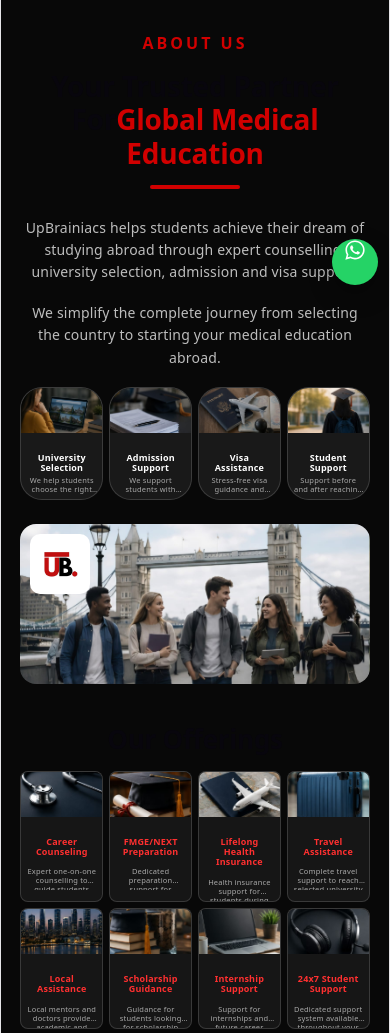
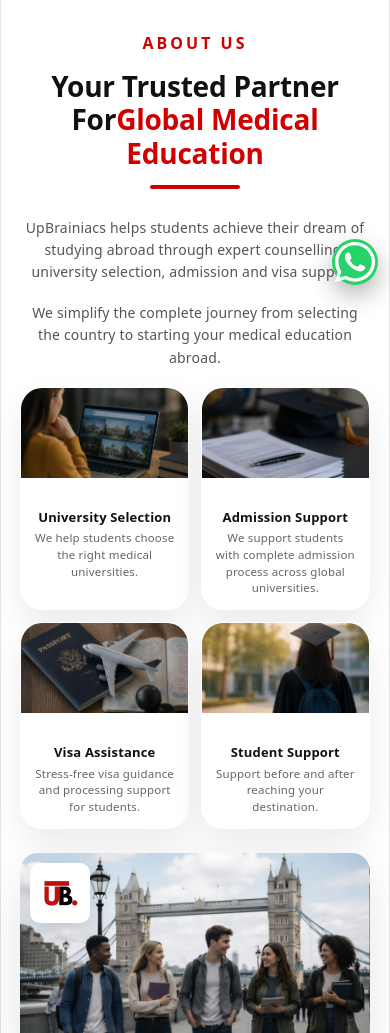
Before and after one commit to Ritesh10506/UpBrainiacs, a React (Vite) app: page / in a window 390 px wide. Shown: the part 535-1568 px from the top of the page. Built offline with nearby package versions, Linux system fonts and the light colour scheme; no server answers.

Commit message:
Updated frontend UI

```diff
--- a/src/components/About.css
+++ b/src/components/About.css
@@ -1,8 +1,8 @@
 .about-section{
 
-background:#080808;
+background:#fff;
 
-color:white;
+color:#111;
 
 padding:120px 8%;
 
@@ -50,6 +50,8 @@
 
 
 margin:15px auto;
+
+color:#111;
 
 
 }
@@ -151,7 +153,7 @@
 line-height:1.8;
 
 
-color:#bdbdbd;
+color:#555;
 
 
 margin-bottom:35px;
@@ -165,7 +167,7 @@
 
 
 /* =========================
-ABOUT BOXES
+ABOUT BOXES — glassmorphism, matches country/university cards
 ========================= */
 
 
@@ -192,18 +194,26 @@
 
 background:
 
-rgba(255,255,255,.07);
+rgba(255,255,255,.75);
+
+
+backdrop-filter:blur(18px);
 
 
 border:
 
-1px solid rgba(255,255,255,.15);
+1px solid rgba(255,255,255,.4);
 
 
 border-radius:22px;
 
 
 overflow:hidden;
+
+
+box-shadow:
+
+0 15px 35px rgba(0,0,0,.08);
 
 
 transition:.35s;
@@ -215,7 +225,8 @@
 
 
 
-.about-card:hover{
+.about-card:hover,
+.about-card:active{
 
 
 transform:translateY(-8px);
@@ -272,6 +283,8 @@
 
 margin-bottom:10px;
 
+color:#111;
+
 
 }
 
@@ -288,7 +301,7 @@
 line-height:1.6;
 
 
-color:#aaa;
+color:#666;
 
 
 }
@@ -324,6 +337,11 @@
 
 
 position:relative;
+
+
+box-shadow:
+
+0 20px 50px rgba(0,0,0,.1);
 
 
 }
@@ -385,6 +403,10 @@
 
 z-index:2;
 
+box-shadow:
+
+0 10px 25px rgba(0,0,0,.12);
+
 
 }
 
@@ -407,7 +429,7 @@
 
 
 /* =========================
-OFFERINGS
+OFFERINGS — glassmorphism, matches country/university cards
 ========================= */
 
 
@@ -436,6 +458,8 @@
 
 
 margin-bottom:60px;
+
+color:#111;
 
 
 }
@@ -467,18 +491,26 @@
 
 background:
 
-rgba(255,255,255,.06);
+rgba(255,255,255,.75);
+
+
+backdrop-filter:blur(18px);
 
 
 border:
 
-1px solid rgba(255,255,255,.15);
+1px solid rgba(255,255,255,.4);
 
 
 border-radius:25px;
 
 
 overflow:hidden;
+
+
+box-shadow:
+
+0 15px 35px rgba(0,0,0,.08);
 
 
 transition:.35s;
@@ -490,13 +522,21 @@
 
 
 
-.offer-card:hover{
+.offer-card:hover,
+.offer-card:active{
 
 
 transform:translateY(-10px);
 
 
 border-color:#d10000;
+
+
+box-shadow:
+
+0 0 25px rgba(209,0,0,.35),
+0 0 50px rgba(209,0,0,.15),
+0 25px 50px rgba(0,0,0,.15);
 
 
 }
@@ -532,7 +572,7 @@
 font-size:22px;
 
 
-color:#ff3030;
+color:#d10000;
 
 
 }
@@ -547,7 +587,7 @@
 padding:0 20px 25px;
 
 
-color:#aaa;
+color:#666;
 
 
 line-height:1.6;
@@ -669,10 +709,10 @@
 .about-grid{
 
 
-grid-template-columns:repeat(4,1fr);
+grid-template-columns:repeat(2,1fr);
 
 
-gap:6px;
+gap:12px;
 
 
 }
@@ -682,7 +722,7 @@
 .about-card img{
 
 
-height:45px;
+height:90px;
 
 
 }
@@ -692,7 +732,7 @@
 .about-card div{
 
 
-padding:5px;
+padding:12px;
 
 
 }
@@ -702,9 +742,9 @@
 .about-card h3{
 
 
-font-size:9px;
-margin-bottom:2px;
-line-height:1.15;
+font-size:13px;
+margin-bottom:5px;
+line-height:1.25;
 
 
 }
@@ -714,13 +754,8 @@
 .about-card p{
 
 
-font-size:7.5px;
-line-height:1.2;
-
-display:-webkit-box;
--webkit-line-clamp:2;
--webkit-box-orient:vertical;
-overflow:hidden;
+font-size:11.5px;
+line-height:1.45;
 
 
 }
@@ -731,10 +766,10 @@
 .main-image-box{
 
 
-height:160px;
+height:200px;
 
 
-border-radius:16px;
+border-radius:18px;
 
 
 }
@@ -767,7 +802,7 @@
 .offer-section{
 
 
-margin-top:40px;
+margin-top:50px;
 
 
 }
@@ -780,7 +815,7 @@
 font-size:26px;
 
 
-margin-bottom:16px;
+margin-bottom:24px;
 
 
 }
@@ -790,10 +825,10 @@
 .offer-grid{
 
 
-grid-template-columns:repeat(4,1fr);
+grid-template-columns:repeat(2,1fr);
 
 
-gap:6px;
+gap:12px;
 
 
 }
@@ -803,7 +838,7 @@
 .offer-card{
 
 
-border-radius:8px;
+border-radius:16px;
 
 
 }
@@ -813,7 +848,7 @@
 .offer-card img{
 
 
-height:45px;
+height:90px;
 
 
 }
@@ -823,11 +858,11 @@
 .offer-card h3{
 
 
-font-size:9px;
+font-size:13px;
 
 
-padding:5px 5px 1px;
-line-height:1.15;
+padding:10px 12px 4px;
+line-height:1.25;
 
 
 }
@@ -837,16 +872,11 @@
 .offer-card p{
 
 
-font-size:7.5px;
+font-size:11.5px;
 
 
-padding:0 5px 5px;
-line-height:1.2;
-
-display:-webkit-box;
--webkit-line-clamp:2;
--webkit-box-orient:vertical;
-overflow:hidden;
+padding:0 12px 12px;
+line-height:1.45;
 
 
 }
@@ -878,7 +908,7 @@
 .main-image-box{
 
 
-height:130px;
+height:160px;
 
 
 }
@@ -888,7 +918,7 @@
 .about-card img{
 
 
-height:65px;
+height:75px;
 
 
 }
@@ -898,7 +928,7 @@
 .about-card h3{
 
 
-font-size:11.5px;
+font-size:12px;
 
 
 }
@@ -908,7 +938,7 @@
 .about-card p{
 
 
-font-size:9.5px;
+font-size:10.5px;
 
 
 }
@@ -918,7 +948,27 @@
 .offer-card img{
 
 
-height:32px;
+height:75px;
+
+
+}
+
+
+
+.offer-card h3{
+
+
+font-size:12px;
+
+
+}
+
+
+
+.offer-card p{
+
+
+font-size:10.5px;
 
 
 }
--- a/src/components/Footer.css
+++ b/src/components/Footer.css
@@ -138,7 +138,7 @@
 
 
 /* =========================
-   SOCIAL ICONS — horizontal row
+   SOCIAL ICONS — horizontal row (wraps on small screens)
 ========================= */
 
 .social-icons{
@@ -169,16 +169,16 @@
 align-items:center;
 justify-content:center;
 
-flex:0 0 auto;
+flex:0 1 auto;
 
 border:
 1px solid #555;
 
-padding:8px 16px;
+padding:8px 12px;
 
 border-radius:10px;
 
-font-size:13px;
+font-size:12.5px;
 font-weight:600;
 white-space:nowrap;
 
@@ -221,13 +221,14 @@
 width:62px;
 height:62px;
 
-display:inline-flex;
+display:flex;
 align-items:center;
 justify-content:center;
 
 background:#25D366;
 
 color:white !important;
+line-height:0;
 
 padding:0;
 
@@ -244,8 +245,25 @@
 
 .whatsapp-icon{
 
-font-size:28px;
+font-size:30px;
 flex-shrink:0;
+
+display:flex;
+align-items:center;
+justify-content:center;
+
+width:100%;
+height:100%;
+
+}
+
+/* covers cases where the icon is an SVG or <img> instead of a font icon */
+.whatsapp-icon svg,
+.whatsapp-icon img{
+
+width:60%;
+height:60%;
+display:block;
 
 }
 
@@ -398,7 +416,7 @@
 
 justify-content:center;
 
-flex-wrap:nowrap;
+flex-wrap:wrap;
 
 margin-top:12px;
 
@@ -411,6 +429,7 @@
 padding:6px 9px;
 font-size:10.5px;
 border-radius:7px;
+flex:0 1 auto;
 
 }
 
@@ -469,7 +488,7 @@
 
 .whatsapp-icon{
 
-font-size:26px;
+font-size:24px;
 
 }
 
--- a/src/components/UniversityCard.css
+++ b/src/components/UniversityCard.css
@@ -167,47 +167,76 @@
 
 }
 
-/* MOBILE */
+/* MOBILE — tightened spacing to reduce scroll length */
 
 @media(max-width:768px){
 
 .university-card{
-padding:20px;
-gap:20px;
+padding:12px;
+gap:10px;
+margin-bottom:16px;
+border-radius:16px;
 }
 
 .university-image{
-height:200px;
+height:130px;
+border-radius:12px;
 }
 
 .university-content h2{
-font-size:24px;
+font-size:17px;
+margin-bottom:6px;
 text-align:center;
 
-line-height:1.3;
+line-height:1.25;
 word-break:break-word;
 }
 
 .university-content p{
-font-size:15px;
-line-height:1.7;
+font-size:12px;
+line-height:1.45;
+margin-bottom:10px;
 text-align:center;
 }
 
 .university-details{
-grid-template-columns:1fr;
+grid-template-columns:repeat(2,1fr);
+gap:6px;
+}
+
+.detail-item{
+padding:7px;
+border-radius:10px;
+}
+
+.detail-item strong{
+font-size:10.5px;
+margin-bottom:2px;
+}
+
+.detail-item span{
+font-size:11.5px;
 }
 
 .university-sidebar{
-flex-direction:column;
+flex-direction:row;
+gap:8px;
+margin-top:8px;
 }
 
 .info-box{
-padding:15px;
+padding:8px;
+flex:1;
+border-radius:12px;
+}
+
+.info-box span{
+font-size:10px;
+margin-bottom:3px;
 }
 
 .info-box h3{
-font-size:20px;
+font-size:14px;
 }
 
 }
@@ -217,26 +246,59 @@
 @media(max-width:480px){
 
 .university-card{
-padding:15px;
+padding:10px;
+margin-bottom:12px;
+border-radius:14px;
 }
 
 .university-image{
-height:170px;
+height:115px;
+border-radius:10px;
 }
 
 .university-content h2{
-font-size:21px;
+font-size:16px;
 
-line-height:1.3;
+line-height:1.25;
 word-break:break-word;
 }
 
 .university-content p{
-font-size:14px;
+font-size:11.5px;
+margin-bottom:8px;
+}
+
+.university-details{
+gap:5px;
+}
+
+.detail-item{
+padding:6px;
+}
+
+.detail-item strong{
+font-size:10px;
+}
+
+.detail-item span{
+font-size:11px;
+}
+
+.university-sidebar{
+flex-direction:row;
+gap:6px;
+}
+
+.info-box{
+padding:7px;
+}
+
+.info-box span{
+font-size:9px;
 }
 
 .info-box h3{
-font-size:18px;
+font-size:13px;
 }
 
 }
--- a/src/pages/CountryPage.css
+++ b/src/pages/CountryPage.css
@@ -61,6 +61,7 @@
 justify-content:center;
 align-items:center;
 text-align:center;
+gap:24px;
 
 padding:20px;
 color:white;
@@ -69,6 +70,7 @@
 .hero-overlay h1{
 font-size:clamp(42px,8vw,85px);
 font-weight:800;
+line-height:1.2;
 text-shadow:0 4px 15px rgba(0,0,0,.4);
 }
 
@@ -396,30 +398,48 @@
 }
 
 /* ========================= */
-/* MOBILE */
+/* MOBILE — compacted spacing to reduce excess scrolling */
 /* ========================= */
 
 @media(max-width:768px){
 
 .why-grid{
-grid-template-columns:1fr;
+grid-template-columns:repeat(3,1fr);
+gap:8px;
+}
+
+.hero-section{
+min-height:38vh;
+min-height:38dvh;
+}
+
+.hero-overlay{
+gap:10px;
+padding:14px;
 }
 
 .hero-overlay h1{
-font-size:42px;
+font-size:26px;
+line-height:1.2;
 }
 
 .hero-overlay p{
-font-size:18px;
-line-height:1.6;
+font-size:13px;
+line-height:1.4;
+max-width:100%;
 }
 
 .section-title{
-margin-bottom:40px;
+margin-bottom:26px;
 }
 
 .section-title h2{
-font-size:34px;
+font-size:26px;
+}
+
+.section-title span{
+font-size:12px;
+letter-spacing:2px;
 }
 
 .why-section,
@@ -427,16 +447,93 @@
 .admission-section,
 .life-section,
 .bottom-section{
-padding:70px 20px;
+padding:45px 20px;
+}
+
+.why-card img{
+height:80px;
+}
+
+.why-content{
+padding:8px 6px;
+}
+
+.why-content h3{
+font-size:11px;
+margin-bottom:4px;
+line-height:1.25;
+}
+
+.why-content p{
+font-size:10px;
+line-height:1.4;
+color:#666;
+}
+
+.admission-steps{
+display:flex;
+flex-wrap:nowrap;
+justify-content:flex-start;
+gap:14px;
+margin-top:24px;
+overflow-x:auto;
+padding-bottom:10px;
+-webkit-overflow-scrolling:touch;
 }
 
 .step{
-width:140px;
-height:140px;
+width:150px;
+height:auto;
+min-height:130px;
+flex-shrink:0;
+padding:14px 10px;
+gap:8px;
+}
+
+.step p{
+font-size:13px;
+line-height:1.35;
+}
+
+.life-grid{
+gap:14px;
 }
 
 .life-card{
-min-width:280px;
+min-width:170px;
+}
+
+.life-card img{
+height:100px;
+}
+
+.life-content{
+padding:12px;
+}
+
+.life-content h3{
+font-size:14px;
+margin-bottom:5px;
+}
+
+.life-content p{
+font-size:12px;
+line-height:1.5;
+}
+
+.faq-item{
+padding:18px;
+margin-bottom:14px;
+}
+
+.faq-item h3{
+font-size:17px;
+margin-bottom:6px;
+}
+
+.faq-item p{
+font-size:14px;
+line-height:1.6;
 }
 
 .enquiry-side{
@@ -447,10 +544,6 @@
 padding:25px 20px;
 }
 
-.faq-item{
-padding:20px;
-}
-
 }
 
 /* EXTRA SMALL DEVICES */
@@ -458,25 +551,56 @@
 @media(max-width:480px){
 
 .hero-overlay h1{
-font-size:34px;
+font-size:22px;
+line-height:1.2;
 }
 
 .hero-overlay p{
-font-size:16px;
+font-size:12px;
+line-height:1.35;
+}
+
+.section-title h2{
+font-size:22px;
+}
+
+.why-section,
+.universities-section,
+.admission-section,
+.life-section,
+.bottom-section{
+padding:36px 16px;
+}
+
+.why-card img{
+height:65px;
+}
+
+.why-content h3{
+font-size:10px;
+}
+
+.why-content p{
+font-size:9px;
+line-height:1.35;
 }
 
 .step{
-width:120px;
-height:120px;
+width:130px;
+min-height:120px;
 }
 
 .step span{
-width:42px;
-height:42px;
+width:38px;
+height:38px;
 }
 
 .life-card{
-min-width:250px;
+min-width:150px;
+}
+
+.life-card img{
+height:90px;
 }
 
 .enquiry-side .form-card{
```
